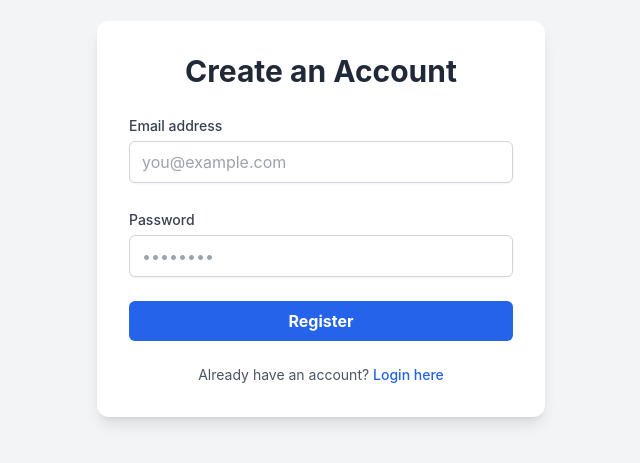
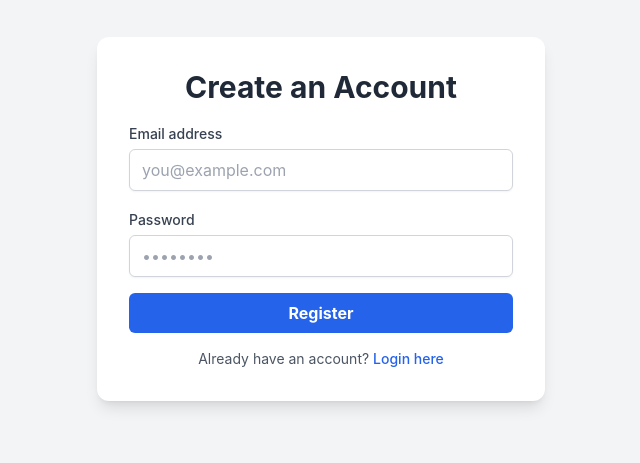
Before and after one commit to sanchitachaurasia/Learning-Website-with-Clickstream, a React (Create React App) app in the folder client/: page /register in a window 1280 px wide. Shown: the part 181-644 px from the top of the page, without its empty margins (319-959 px from the left). Built offline with nearby package versions, Linux system fonts and the light colour scheme; no server answers.

Commit message:
feat: Implement user registration logic with Firebase

```diff
--- a/client/src/pages/Register.js
+++ b/client/src/pages/Register.js
@@ -1,23 +1,52 @@
-import React from 'react';
-import { Link } from 'react-router-dom';
+import React, { useState } from 'react';
+import { Link, useNavigate } from 'react-router-dom';
+import { createUserWithEmailAndPassword } from 'firebase/auth';
+import { auth } from '../firebase';
 
 export default function Register() {
+  const [email, setEmail] = useState('');
+  const [password, setPassword] = useState('');
+  const [error, setError] = useState('');
+  const navigate = useNavigate();
+
+  const handleRegister = async (e) => {
+    e.preventDefault();
+    setError(''); // Reset error before new submission
+
+    if (!email || !password) {
+        setError("Email and password are required.");
+        return;
+    }
+
+    try {
+      await createUserWithEmailAndPassword(auth, email, password);
+      navigate('/login'); // Redirect to login after successful registration
+    } catch (err) {
+      if (err.code === 'auth/weak-password') {
+        setError('Password should be at least 6 characters.');
+      } else if (err.code === 'auth/email-already-in-use') {
+        setError('An account with this email already exists.');
+      } else {
+        setError('Failed to create an account. Please try again.');
+      }
+      console.error("Registration error:", err);
+    }
+  };
+
   return (
     <div className="flex items-center justify-center h-screen bg-gray-100">
-      <div className="w-full max-w-md p-8 space-y-6 bg-white rounded-xl shadow-lg">
+      <div className="w-full max-w-md p-8 space-y-4 bg-white rounded-xl shadow-lg">
         <h2 className="text-3xl font-bold text-center text-gray-800">Create an Account</h2>
-        <form className="space-y-6">
+        <form onSubmit={handleRegister} className="space-y-4">
           <div>
-            <label
-              htmlFor="email"
-              className="text-sm font-medium text-gray-700"
-            >
+            <label htmlFor="email" className="text-sm font-medium text-gray-700">
               Email address
             </label>
             <input
               id="email"
-              name="email"
               type="email"
+              value={email}
+              onChange={(e) => setEmail(e.target.value)}
               required
               className="w-full px-3 py-2 mt-1 border border-gray-300 rounded-md shadow-sm focus:ring-blue-500 focus:border-blue-500"
               placeholder="you@example.com"
@@ -32,13 +61,15 @@ export default function Register() {
             </label>
             <input
               id="password"
-              name="password"
               type="password"
+              value={password}
+              onChange={(e) => setPassword(e.target.value)}
               required
               className="w-full px-3 py-2 mt-1 border border-gray-300 rounded-md shadow-sm focus:ring-blue-500 focus:border-blue-500"
               placeholder="••••••••"
             />
           </div>
+          {error && <p className="text-sm text-red-600 text-center">{error}</p>}
           <div>
             <button
               type="submit"
@@ -50,7 +81,10 @@ export default function Register() {
         </form>
         <p className="text-sm text-center text-gray-600">
           Already have an account?{' '}
-          <Link to="/login" className="font-medium text-blue-600 hover:underline">
+          <Link
+            to="/login"
+            className="font-medium text-blue-600 hover:underline"
+          >
             Login here
           </Link>
         </p>
```
